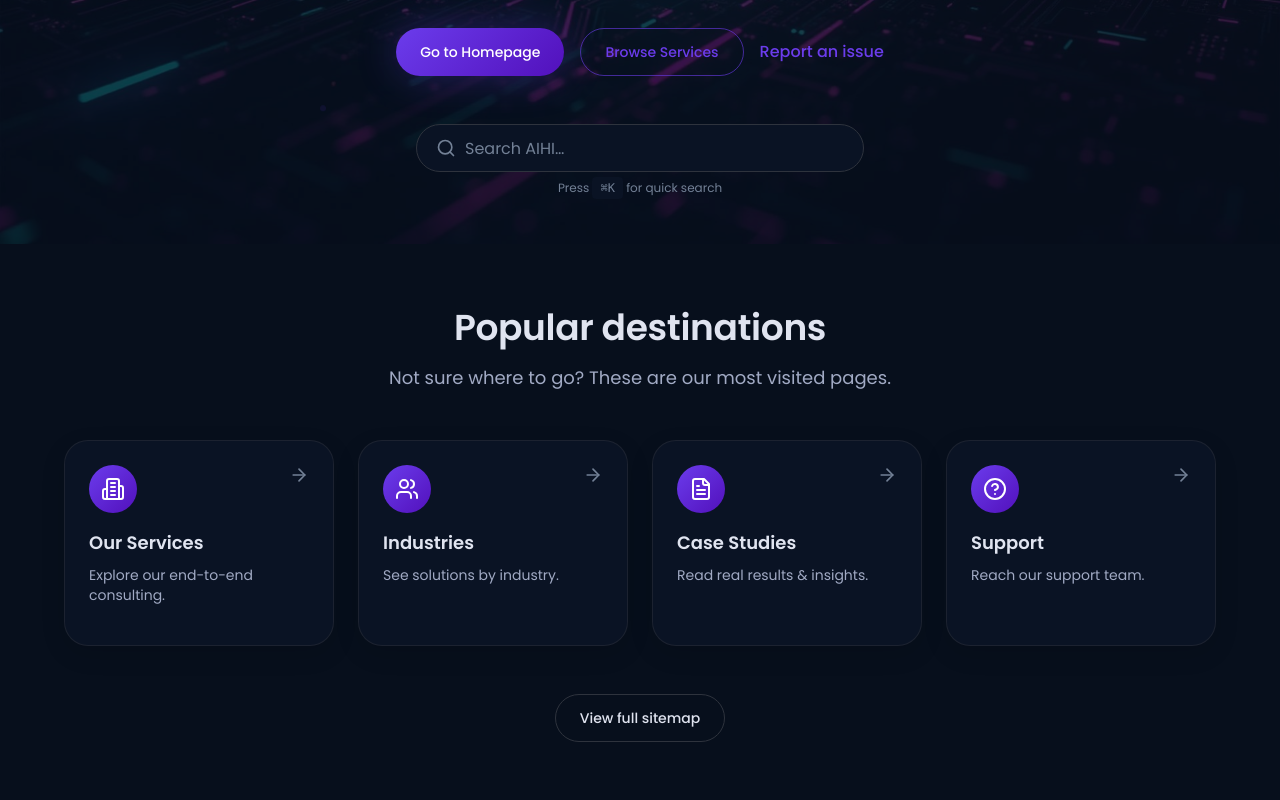
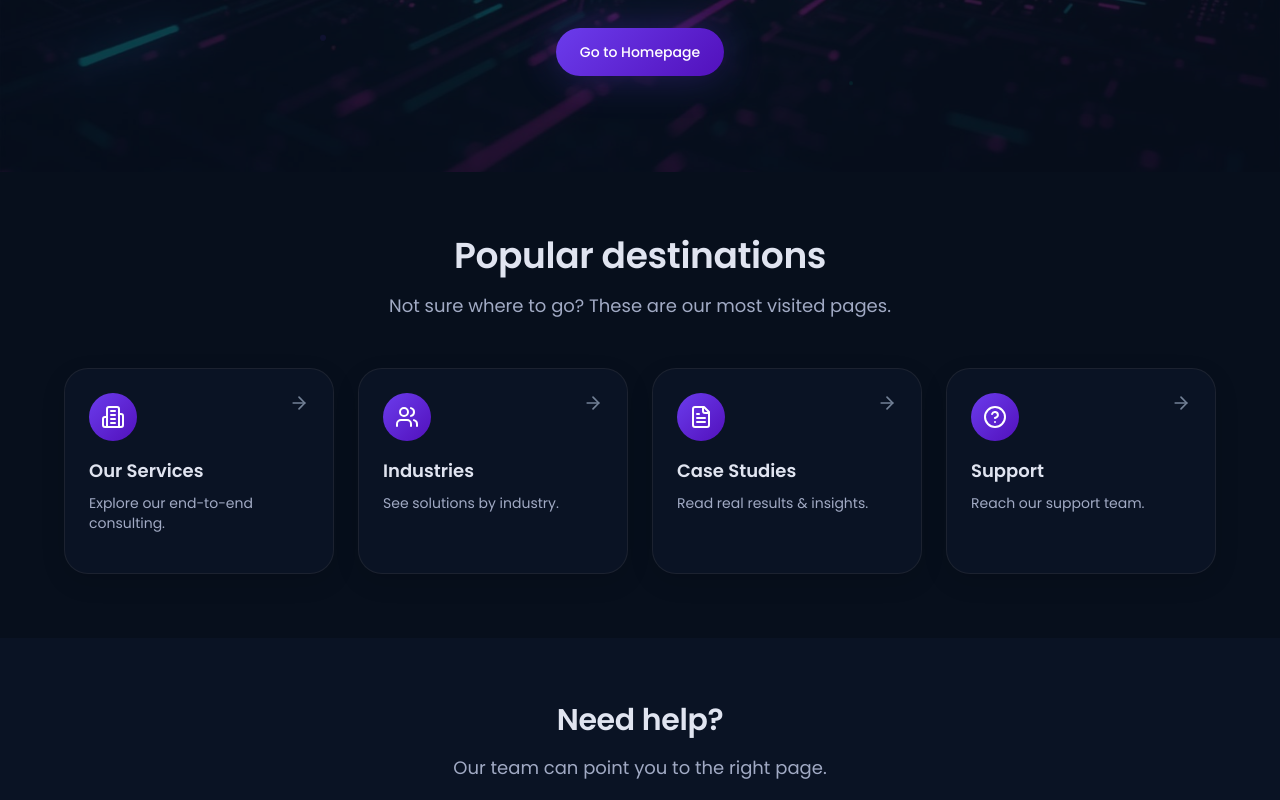
Before and after one commit to TechLeadsUser/error-page-aihi, a React (Vite) app: page /sitemap in a window 1280 px wide. Shown: the part 440-1240 px from the top of the page. Built offline with nearby package versions, Linux system fonts and the light colour scheme.

Commit message:
Visual edit in Lovable
Edited UI in Lovable

```diff
--- a/src/components/404/Hero404.tsx
+++ b/src/components/404/Hero404.tsx
@@ -2,27 +2,28 @@ import { Button } from "@/components/ui/button";
 import { SearchInput } from "@/components/ui/search-input";
 import { Link } from "react-router-dom";
 import techBg from "@/assets/tech-circuit-bg.jpg";
-
 const Hero404 = () => {
-  return (
-    <section
-      className="relative min-h-[60vh] flex items-center justify-center px-4 py-12 overflow-hidden"
-      style={{
-        backgroundImage: `url(${techBg})`,
-        backgroundSize: 'cover',
-        backgroundPosition: 'center',
-        backgroundRepeat: 'no-repeat',
-      }}
-    >
+  return <section className="relative min-h-[60vh] flex items-center justify-center px-4 py-12 overflow-hidden" style={{
+    backgroundImage: `url(${techBg})`,
+    backgroundSize: 'cover',
+    backgroundPosition: 'center',
+    backgroundRepeat: 'no-repeat'
+  }}>
       {/* Background overlay */}
       <div className="absolute inset-0 bg-background/80" />
 
       {/* Animated background elements */}
       <div className="absolute inset-0 opacity-10">
         <div className="absolute top-20 left-10 w-2 h-2 bg-primary rounded-full animate-float" />
-        <div className="absolute top-40 right-20 w-1 h-1 bg-secondary rounded-full animate-float" style={{ animationDelay: '1s' }} />
-        <div className="absolute bottom-32 left-1/4 w-1.5 h-1.5 bg-primary rounded-full animate-float" style={{ animationDelay: '2s' }} />
-        <div className="absolute bottom-20 right-1/3 w-1 h-1 bg-secondary rounded-full animate-float" style={{ animationDelay: '0.5s' }} />
+        <div className="absolute top-40 right-20 w-1 h-1 bg-secondary rounded-full animate-float" style={{
+        animationDelay: '1s'
+      }} />
+        <div className="absolute bottom-32 left-1/4 w-1.5 h-1.5 bg-primary rounded-full animate-float" style={{
+        animationDelay: '2s'
+      }} />
+        <div className="absolute bottom-20 right-1/3 w-1 h-1 bg-secondary rounded-full animate-float" style={{
+        animationDelay: '0.5s'
+      }} />
       </div>
 
       <div className="relative z-10 max-w-4xl mx-auto text-center">
@@ -51,28 +52,14 @@ const Hero404 = () => {
             </Link>
           </Button>
           <Button variant="secondary" size="lg" asChild>
-            <Link to="/services">
-              Browse Services
-            </Link>
+
           </Button>
-          <button className="text-primary font-medium hover:underline underline-offset-4 transition-all duration-200 hover:text-primary/80">
-            Report an issue
-          </button>
+
         </div>
 
         {/* Search */}
-        <div className="max-w-md mx-auto">
-          <SearchInput
-            placeholder="Search AIHI…"
-            className="w-full"
-          />
-          <p className="text-xs text-text-muted mt-2 text-center">
-            Press <kbd className="px-2 py-1 bg-background-elevated rounded text-xs">⌘K</kbd> for quick search
-          </p>
-        </div>
+
       </div>
-    </section>
-  );
+    </section>;
 };
-
 export default Hero404;
--- a/src/components/404/PopularDestinations.tsx
+++ b/src/components/404/PopularDestinations.tsx
@@ -1,37 +1,29 @@
 import { Button } from "@/components/ui/button";
 import { ArrowRight, Users, Building2, FileText, HelpCircle } from "lucide-react";
 import { Link } from "react-router-dom";
-
-const destinations = [
-  {
+const destinations = [{
   title: "Our Services",
   description: "Explore our end-to-end consulting.",
   icon: Building2,
-    href: "/services",
-  },
-  {
+  href: "/services"
+}, {
   title: "Industries",
   description: "See solutions by industry.",
   icon: Users,
-    href: "/industries",
-  },
-  {
+  href: "/industries"
+}, {
   title: "Case Studies",
   description: "Read real results & insights.",
   icon: FileText,
-    href: "/case-studies",
-  },
-  {
+  href: "/case-studies"
+}, {
   title: "Support",
   description: "Reach our support team.",
   icon: HelpCircle,
-    href: "/support",
-  },
-];
-
+  href: "/support"
+}];
 const PopularDestinations = () => {
-  return (
-    <section className="py-16 px-4">
+  return <section className="py-16 px-4">
       <div className="max-w-6xl mx-auto">
         <div className="text-center mb-12">
           <h2 className="text-2xl sm:text-3xl lg:text-4xl font-semibold text-text-primary mb-4 tracking-tight">
@@ -45,11 +37,7 @@ const PopularDestinations = () => {
         <div className="grid grid-cols-1 sm:grid-cols-2 lg:grid-cols-4 gap-6">
           {destinations.map((destination, index) => {
           const Icon = destination.icon;
-            return (
-              <div
-                key={destination.title}
-                className="group relative bg-card rounded-2xl p-6 shadow-card hover:shadow-elevated hover:-translate-y-1 transition-all duration-300 border border-border/50 hover:border-primary/30"
-              >
+          return <div key={destination.title} className="group relative bg-card rounded-2xl p-6 shadow-card hover:shadow-elevated hover:-translate-y-1 transition-all duration-300 border border-border/50 hover:border-primary/30">
                 <div className="flex items-start justify-between mb-4">
                   <div className="p-3 bg-gradient-primary rounded-xl shadow-glow-primary/50">
                     <Icon className="h-6 w-6 text-white" />
@@ -65,26 +53,13 @@ const PopularDestinations = () => {
                   {destination.description}
                 </p>
 
-                <Link
-                  to={destination.href}
-                  className="absolute inset-0 rounded-2xl"
-                  aria-label={`Visit ${destination.title}`}
-                />
-              </div>
-            );
+                <Link to={destination.href} className="absolute inset-0 rounded-2xl" aria-label={`Visit ${destination.title}`} />
+              </div>;
         })}
         </div>
 
-        <div className="text-center mt-12">
-          <Button variant="outline" size="lg" asChild>
-            <Link to="/sitemap">
-              View full sitemap
-            </Link>
-          </Button>
+
       </div>
-      </div>
-    </section>
-  );
+    </section>;
 };
-
 export default PopularDestinations;
```
Lines whose indentation alone changed are shown as unchanged.
